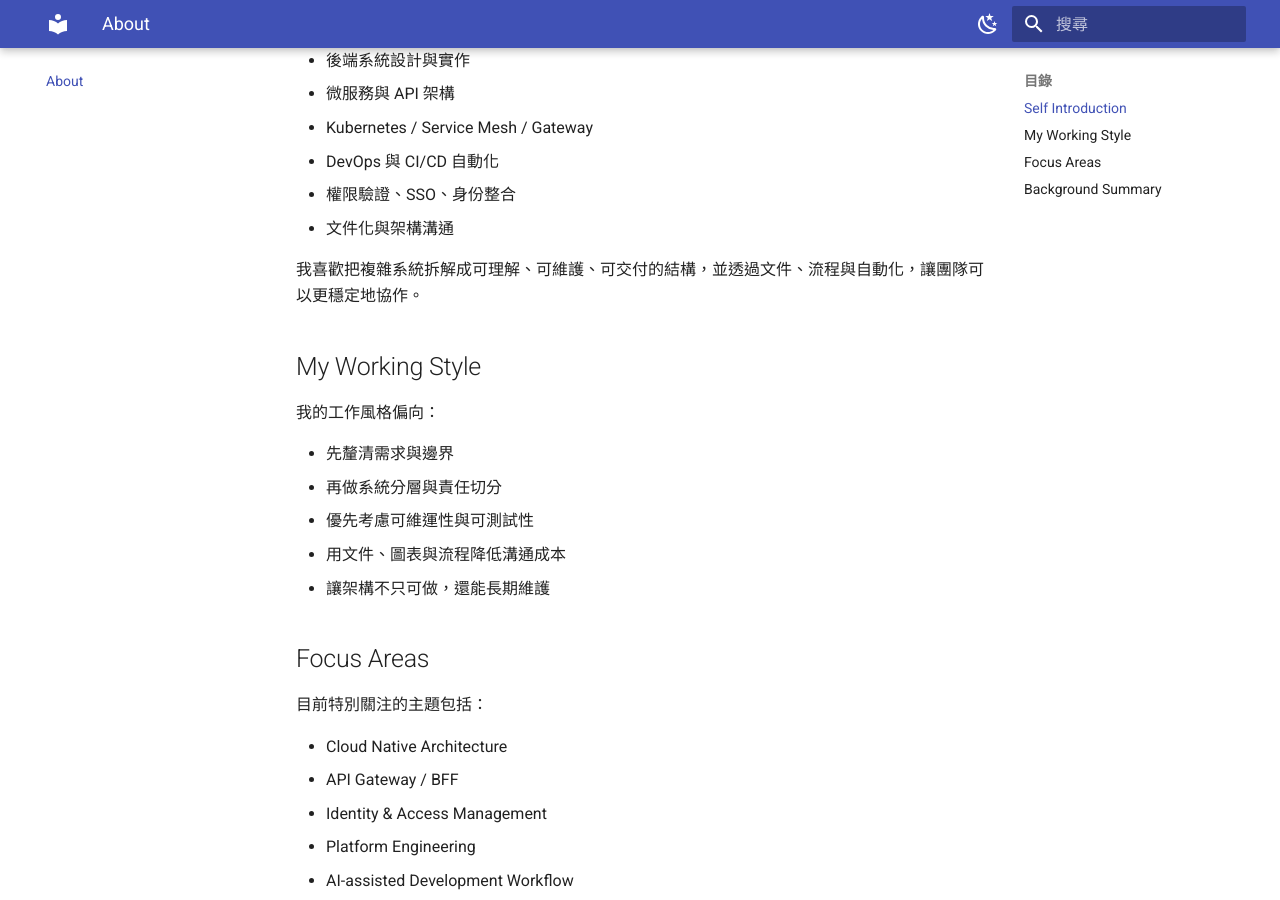
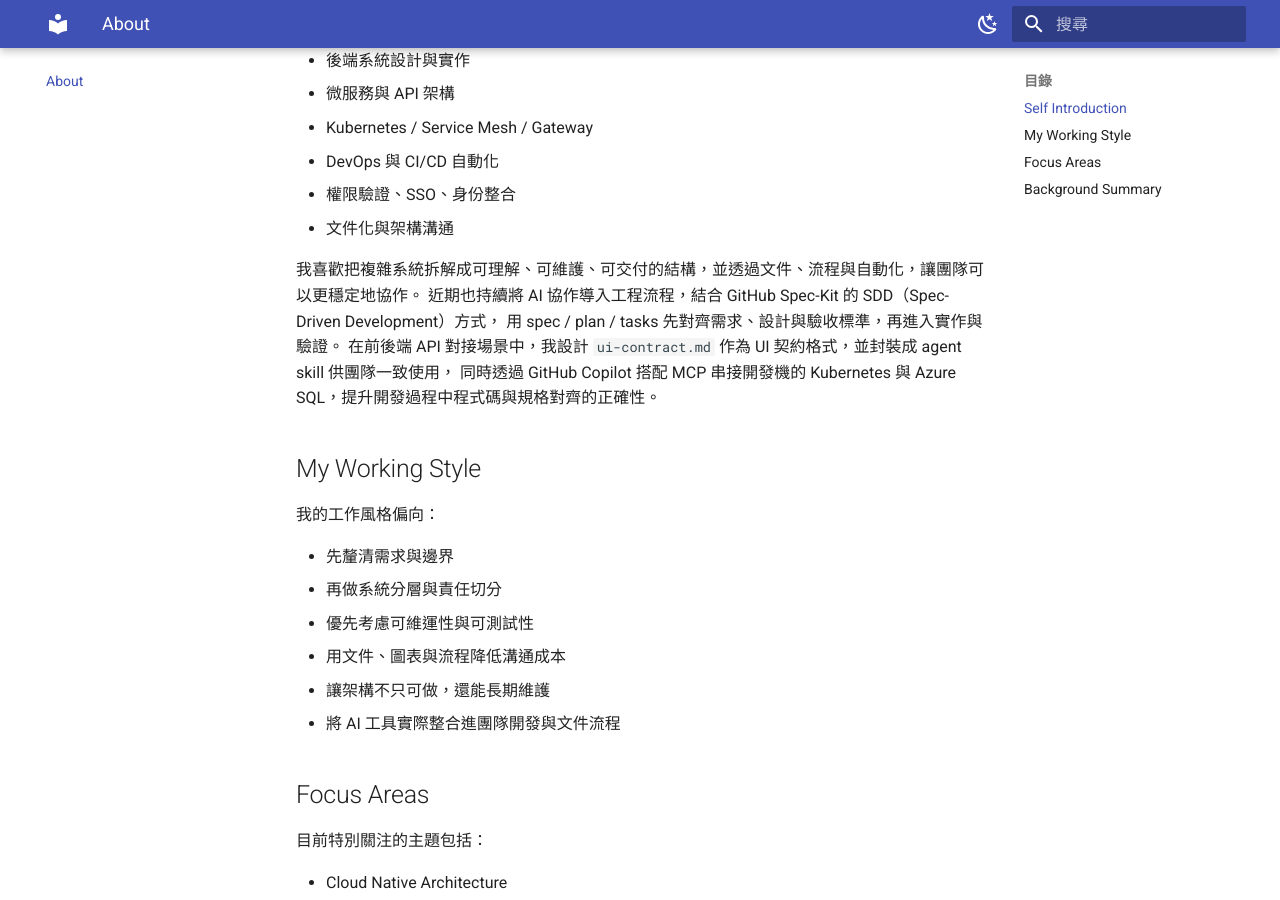
Before and after one commit to et840520/Resume, an MkDocs documentation site: the page built from docs/about.md, in a window 1280 px wide and 900 px high, scrolled down 314 px. Built offline with MkDocs 1.6.1 and Material for MkDocs 9.7.7, drawn with Linux system fonts in a browser that asks for light colours.

Commit message:
Enhance 'About Me' section by integrating AI collaboration insights and detailing the use of GitHub Spec-Kit for Spec-Driven Development

```diff
--- a/docs/about.md
+++ b/docs/about.md
@@ -14,6 +14,10 @@
 - 文件化與架構溝通
 
 我喜歡把複雜系統拆解成可理解、可維護、可交付的結構，並透過文件、流程與自動化，讓團隊可以更穩定地協作。
+近期也持續將 AI 協作導入工程流程，結合 GitHub Spec-Kit 的 SDD（Spec-Driven Development）方式，
+用 spec / plan / tasks 先對齊需求、設計與驗收標準，再進入實作與驗證。
+在前後端 API 對接場景中，我設計 `ui-contract.md` 作為 UI 契約格式，並封裝成 agent skill 供團隊一致使用，
+同時透過 GitHub Copilot 搭配 MCP 串接開發機的 Kubernetes 與 Azure SQL，提升開發過程中程式碼與規格對齊的正確性。
 
 ## My Working Style
 
@@ -24,6 +28,7 @@
 - 優先考慮可維運性與可測試性
 - 用文件、圖表與流程降低溝通成本
 - 讓架構不只可做，還能長期維護
+- 將 AI 工具實際整合進團隊開發與文件流程
 
 ## Focus Areas
 
```
